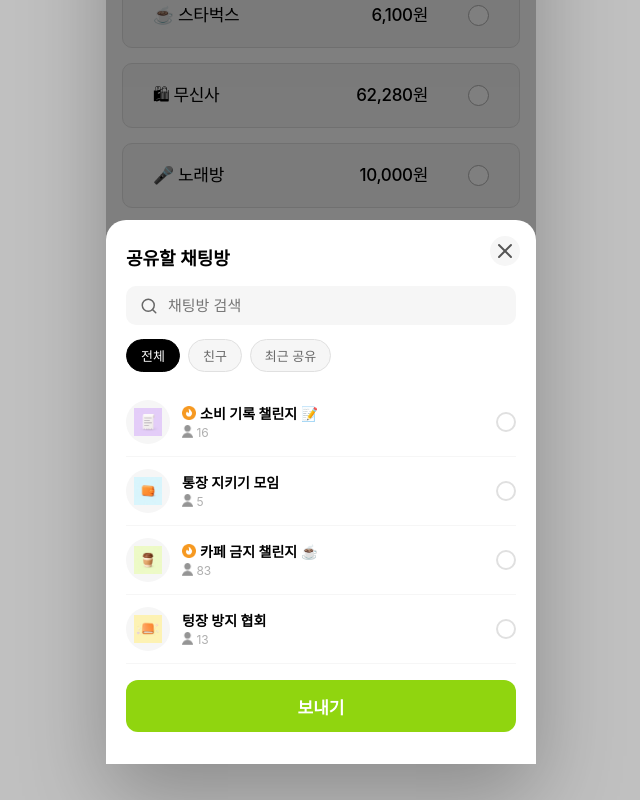
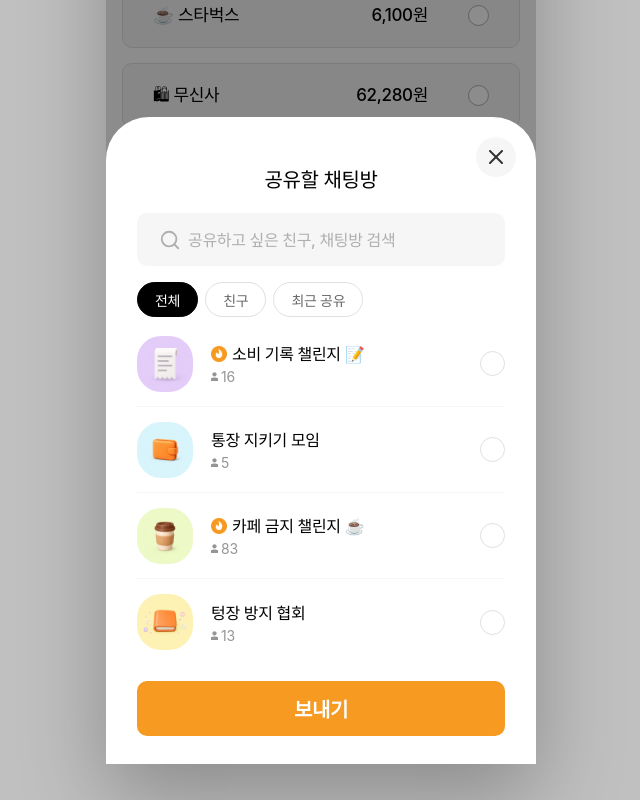
Before and after one commit to nahyune/uxui, a React (Vite) app: page /add-spending in a window 1280 px wide. Both pictures are taken after a click on the button "소비 공유하기". Shown: the part 204-1004 px from the top of the page, without its empty margins (319-959 px from the left). Built offline with nearby package versions, Linux system fonts and the light colour scheme; a web font is replaced by a local one.

Commit message:
공유할채팅방 모달 피그마 수치 전면 재작성 (radius43, 오렌지버튼, 아바타56px)

```diff
--- a/src/pages/AddSpending.jsx
+++ b/src/pages/AddSpending.jsx
@@ -27,6 +27,7 @@ export default function AddSpending() {
   const [checked, setChecked] = useState({})
   const [overlay, setOverlay] = useState(false)
   const [modalTab, setModalTab] = useState(0)
+  const [roomChecked, setRoomChecked] = useState({})
 
   return (
     <div className="phone">
@@ -70,40 +71,53 @@ export default function AddSpending() {
         <div className="add-overlay open">
           <div className="add-overlay-bg" onClick={() => setOverlay(false)} />
           <div className="add-overlay-modal">
+
+            {/* 닫기 버튼 */}
             <button className="add-modal-close" onClick={() => setOverlay(false)}>
-              <svg width="16" height="16" viewBox="0 0 16 16" fill="none" stroke="#555" strokeWidth="2" strokeLinecap="round">
-                <line x1="2" y1="2" x2="14" y2="14"/><line x1="14" y1="2" x2="2" y2="14"/>
+              <svg width="14" height="14" viewBox="0 0 14 14" fill="none" stroke="#333" strokeWidth="2" strokeLinecap="round">
+                <line x1="1" y1="1" x2="13" y2="13"/><line x1="13" y1="1" x2="1" y2="13"/>
               </svg>
             </button>
+
+            {/* 제목 */}
             <p className="add-modal-title">공유할 채팅방</p>
+
+            {/* 검색 */}
             <div className="add-modal-search">
-              <svg width="18" height="18" viewBox="0 0 24 24" fill="none" stroke="#686868" strokeWidth="2" strokeLinecap="round">
+              <svg width="22" height="22" viewBox="0 0 24 24" fill="none" stroke="#AFAFAF" strokeWidth="2" strokeLinecap="round">
                 <circle cx="11" cy="11" r="8"/><line x1="21" y1="21" x2="16.65" y2="16.65"/>
               </svg>
-              <input type="text" className="add-modal-input" placeholder="채팅방 검색" />
+              <input type="text" className="add-modal-input" placeholder="공유하고 싶은 친구, 채팅방 검색" />
             </div>
+
+            {/* 탭 */}
             <div className="add-modal-tabs">
               {['전체', '친구', '최근 공유'].map((t, i) => (
                 <button key={t} className={`add-modal-tab${modalTab === i ? ' active' : ''}`} onClick={() => setModalTab(i)}>{t}</button>
               ))}
             </div>
+
+            {/* 방 목록 */}
             <ul className="add-room-list">
-              {rooms.map(r => (
-                <li className="add-room-item" key={r.name}>
+              {rooms.map((r, i) => (
+                <li className="add-room-item" key={r.name} onClick={() => setRoomChecked(p => ({ ...p, [i]: !p[i] }))}>
                   <div className="add-room-avatar"><img src={r.avatar} alt="" /></div>
                   <div className="add-room-info">
                     <div className="add-room-name-row">
-                      {r.fire && <img src="/img/icon_fire.png" width="14" alt="" />}
+                      {r.fire && <img src="/img/icon_fire.png" width="16" alt="" />}
                       <span className="add-room-name">{r.name}</span>
                     </div>
                     <div className="add-room-count">
-                      <img src="/img/person_01.png" width="11" alt="" /> {r.count}
+                      <svg width="7" height="9" viewBox="0 0 8 10" fill="none"><path d="M4 5C5.38 5 6.5 3.88 6.5 2.5S5.38 0 4 0 1.5 1.12 1.5 2.5 2.62 5 4 5zm0 1C2.33 6 -1 6.83 -1 8.5V10h10V8.5C9 6.83 5.67 6 4 6z" fill="#959595"/></svg>
+                      {r.count}
                     </div>
                   </div>
-                  <div className="add-room-check" />
+                  <div className={`add-room-check${roomChecked[i] ? ' checked' : ''}`} />
                 </li>
               ))}
             </ul>
+
+            {/* 보내기 버튼 */}
             <button className="add-modal-send" onClick={() => setOverlay(false)}>보내기</button>
           </div>
         </div>
--- a/src/styles/pages.css
+++ b/src/styles/pages.css
@@ -254,34 +254,139 @@
   cursor: pointer;
 }
 
-/* 오버레이 */
+/* ══════════════════════════════════════
+   공유할 채팅방 오버레이 — 피그마 기준
+══════════════════════════════════════ */
 .add-overlay { display: none; position: absolute; inset: 0; z-index: 100; }
-.add-overlay.open { display: block; }
-.add-overlay-bg { position: absolute; inset: 0; background: rgba(0,0,0,0.5); }
+.add-overlay.open { display: flex; align-items: flex-end; }
+.add-overlay-bg { position: absolute; inset: 0; background: rgba(0,0,0,0.45); }
+
+/* 모달 박스 — 피그마 radius:43px, height:703px */
 .add-overlay-modal {
-  position: absolute; bottom: 0; left: 0; right: 0;
-  background: #fff; border-radius: 20px 20px 0 0;
-  padding: 24px 20px 32px;
-  max-height: 75%;
-  overflow-y: auto;
+  position: relative; z-index: 1;
+  width: 100%; max-height: 703px;
+  background: #fff;
+  border-radius: 43px 43px 0 0;
+  display: flex; flex-direction: column;
+  overflow: hidden;
+  padding-top: 28px;
 }
-.add-modal-close { position: absolute; top: 16px; right: 16px; width: 30px; height: 30px; background: #F6F6F6; border-radius: 50%; display: flex; align-items: center; justify-content: center; cursor: pointer; }
-.add-modal-title { font-size: 18px; font-weight: 600; color: #000; margin-bottom: 16px; }
-.add-modal-search { display: flex; align-items: center; gap: 10px; background: #F6F6F6; border-radius: 10px; padding: 10px 14px; margin-bottom: 14px; }
-.add-modal-input { flex: 1; border: none; background: none; outline: none; font-size: 15px; color: #000; }
-.add-modal-tabs { display: flex; gap: 8px; margin-bottom: 16px; }
-.add-modal-tab { padding: 6px 14px; border-radius: 20px; font-size: 13px; font-weight: 500; color: #686868; background: #F6F6F6; border: 1px solid #E0E0E0; cursor: pointer; }
+
+/* 닫기 버튼 — 피그마 top:20, right:~20, 40px circle */
+.add-modal-close {
+  position: absolute; top: 20px; right: 20px;
+  width: 40px; height: 40px;
+  background: #F6F6F6; border-radius: 50%;
+  display: flex; align-items: center; justify-content: center;
+  cursor: pointer; flex-shrink: 0;
+}
+
+/* 제목 — 피그마 20px Medium 중앙 */
+.add-modal-title {
+  font-size: 20px; font-weight: 500; color: #000;
+  letter-spacing: -0.4px; line-height: 1.5;
+  text-align: center;
+  padding: 20px 31px 18px;
+  flex-shrink: 0;
+}
+
+/* 검색창 — 피그마 height:53px, radius:10px */
+.add-modal-search {
+  display: flex; align-items: center; gap: 7px;
+  background: #F6F6F6; border-radius: 10px;
+  height: 53px; padding: 0 22px;
+  margin: 0 31px 16px;
+  flex-shrink: 0;
+}
+.add-modal-input {
+  flex: 1; border: none; background: none; outline: none;
+  font-size: 16px; font-weight: 500; color: #000;
+  letter-spacing: -0.32px;
+}
+.add-modal-input::placeholder { color: #AFAFAF; }
+
+/* 탭 — 피그마 height:35px, radius:52px, gap:7px */
+.add-modal-tabs {
+  display: flex; gap: 7px;
+  padding: 0 31px; margin-bottom: 4px;
+  flex-shrink: 0;
+}
+.add-modal-tab {
+  height: 35px; padding: 0 17px; border-radius: 52px;
+  font-size: 14px; font-weight: 500; color: #686868;
+  background: #fff; border: 1.3px solid #E0E0E0;
+  cursor: pointer; letter-spacing: -0.28px; white-space: nowrap;
+}
 .add-modal-tab.active { background: #000; color: #fff; border-color: #000; }
-.add-room-list { list-style: none; }
-.add-room-item { display: flex; align-items: center; gap: 12px; padding: 12px 0; border-bottom: 1px solid #F6F6F6; }
-.add-room-avatar { width: 44px; height: 44px; border-radius: 50%; background: #F6F6F6; overflow: hidden; display: flex; align-items: center; justify-content: center; flex-shrink: 0; }
-.add-room-avatar img { width: 65%; height: 65%; object-fit: contain; }
+
+/* 방 목록 */
+.add-room-list {
+  list-style: none; flex: 1; overflow-y: auto;
+  padding: 0 31px; scrollbar-width: none;
+}
+.add-room-list::-webkit-scrollbar { display: none; }
+
+/* 방 아이템 — 피그마 height:86px, border-bottom */
+.add-room-item {
+  display: flex; align-items: center; gap: 18px;
+  height: 86px; border-bottom: 1px solid #F6F6F6;
+  cursor: pointer;
+}
+.add-room-item:last-child { border-bottom: none; }
+
+/* 아바타 — 피그마 56px, radius:24px */
+.add-room-avatar {
+  width: 56px; height: 56px;
+  border-radius: 24px;
+  background: #F0F0F0; overflow: hidden;
+  display: flex; align-items: center; justify-content: center;
+  flex-shrink: 0;
+}
+.add-room-avatar img { width: 100%; height: 100%; object-fit: cover; }
+
 .add-room-info { flex: 1; }
-.add-room-name-row { display: flex; align-items: center; gap: 4px; }
-.add-room-name { font-size: 14px; font-weight: 600; color: #000; }
-.add-room-count { font-size: 12px; color: #AFAFAF; margin-top: 2px; }
-.add-room-check { width: 20px; height: 20px; border: 2px solid #E0E0E0; border-radius: 50%; flex-shrink: 0; }
-.add-modal-send { display: flex; align-items: center; justify-content: center; width: 100%; height: 52px; background: #90D50F; color: #fff; border-radius: 12px; font-size: 17px; font-weight: 600; cursor: pointer; margin-top: 16px; }
+
+/* 방 이름 — 피그마 16px Medium */
+.add-room-name-row { display: flex; align-items: center; gap: 5px; margin-bottom: 2px; }
+.add-room-name {
+  font-size: 16px; font-weight: 500; color: #000;
+  letter-spacing: -0.32px; line-height: 1.5;
+}
+
+/* 인원수 — 피그마 14px Regular #959595 */
+.add-room-count {
+  display: flex; align-items: center; gap: 3px;
+  font-size: 14px; font-weight: 400; color: #959595;
+  letter-spacing: -0.28px;
+}
+
+/* 체크 — 피그마 25px 원형, 선택 시 오렌지 */
+.add-room-check {
+  width: 25px; height: 25px;
+  border: 1.5px solid #E0E0E0; border-radius: 50%;
+  background: #fff; flex-shrink: 0;
+  display: flex; align-items: center; justify-content: center;
+  position: relative; transition: all 0.15s;
+}
+.add-room-check.checked { background: #F69A21; border-color: #F69A21; }
+.add-room-check.checked::after {
+  content: '';
+  position: absolute;
+  left: 8px; top: 4px;
+  width: 6px; height: 10px;
+  border: 2px solid #fff; border-top: none; border-left: none;
+  transform: rotate(45deg);
+}
+
+/* 보내기 버튼 — 피그마 orange #F69A21, height:55px, radius:10px, 20px SemiBold */
+.add-modal-send {
+  display: flex; align-items: center; justify-content: center;
+  margin: 16px 31px 28px;
+  height: 55px; background: #F69A21; color: #fff;
+  border-radius: 10px;
+  font-size: 20px; font-weight: 600; letter-spacing: -0.4px;
+  cursor: pointer; flex-shrink: 0;
+}
 
 /* ══════════════════════════════════════
    챌린지 (Challenge)
```
